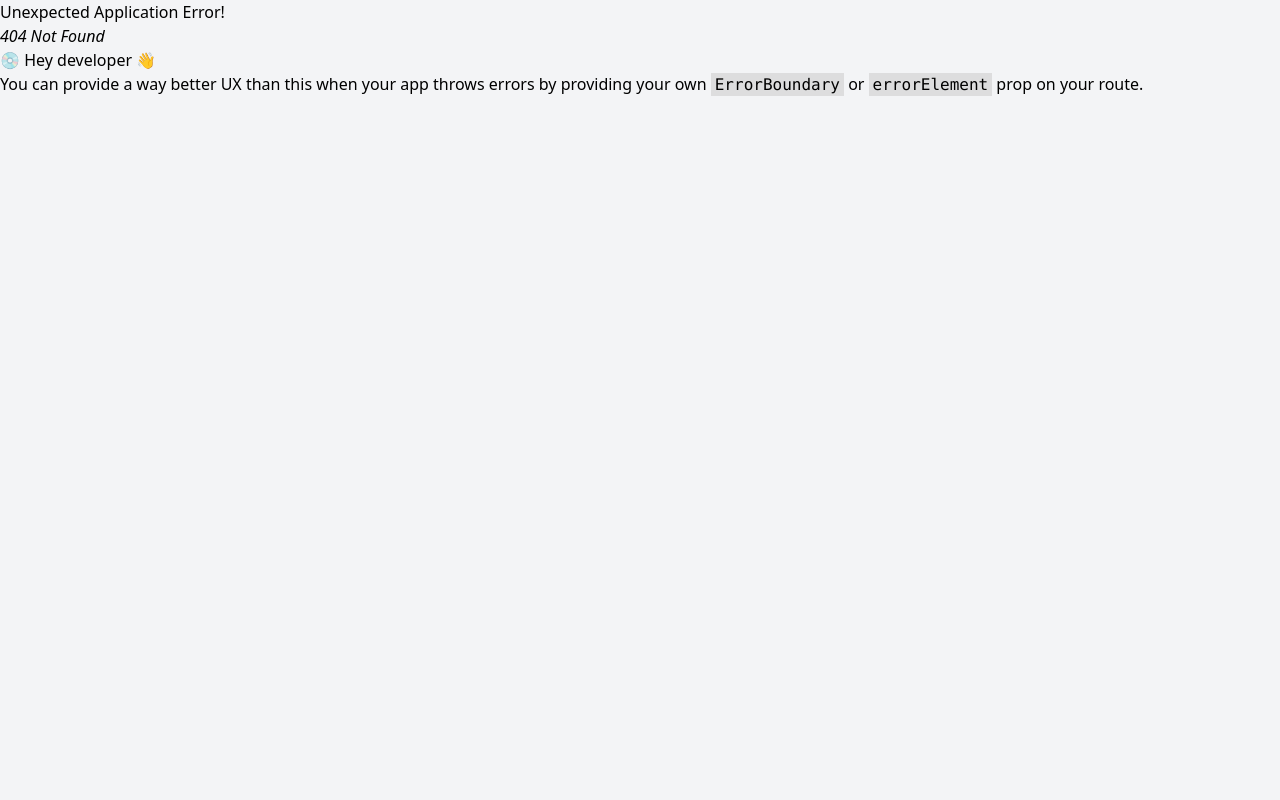
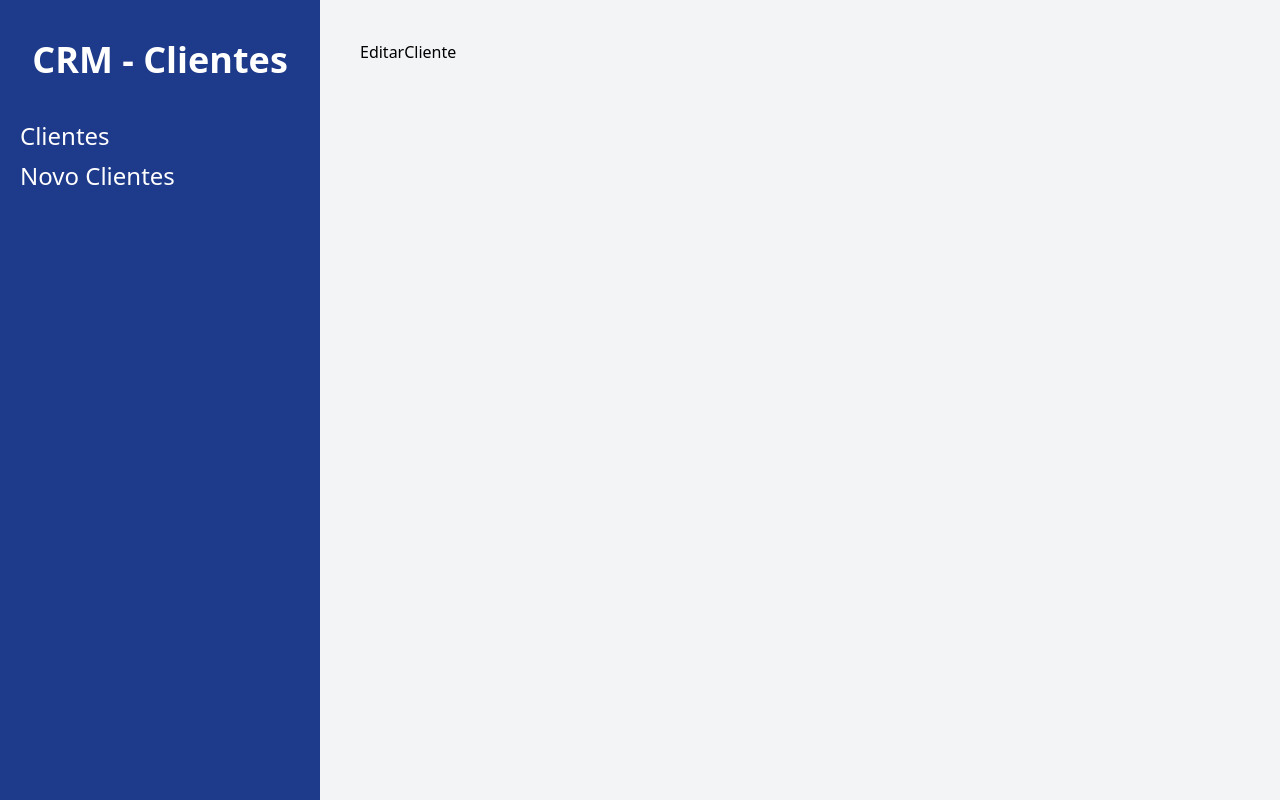
Before and after one commit to marshalmori/crm-react, a React (Vite) app: page /clientes/1/editar in a window 1280 px wide. Before the commit this address had no page. Built offline with nearby package versions, Linux system fonts and the light colour scheme.

Commit message:
Editar cliente com useParams para recuperar o id

```diff
--- a/src/components/Cliente.jsx
+++ b/src/components/Cliente.jsx
@@ -1,4 +1,8 @@
+import { useNavigate } from "react-router-dom";
+
 const Cliente = ({ cliente }) => {
+  const navigate = useNavigate();
+
   const { nombre, empresa, email, telefono, id } = cliente;
 
   return (
@@ -19,7 +23,11 @@
       </td>
 
       <td className="p-6 flex gap-3">
-        <button className="text-blue-600 hover:text-blue-900 uppercase font-bold text-xs">
+        <button
+          type="button"
+          className="text-blue-600 hover:text-blue-900 uppercase font-bold text-xs"
+          onClick={() => navigate(`/clientes/${id}/editar`)}
+        >
           Editar
         </button>
         <button className="text-red-600 hover:text-red-900 uppercase font-bold text-xs">
--- a/src/main.jsx
+++ b/src/main.jsx
@@ -8,6 +8,9 @@
 } from "./pages/NuevoCliente";
 import Index, { loader as clientesLoader } from "./pages/Index";
 import ErrorPage from "./components/ErrorPage";
+import EditarCliente, {
+  loader as editarClienteLoader,
+} from "./pages/EditarCliente";
 
 const router = createBrowserRouter([
   {
@@ -25,6 +28,11 @@
         element: <NuevoCliente />,
         action: nuevoClienteAction,
       },
+      {
+        path: "/clientes/:clienteId/editar",
+        element: <EditarCliente />,
+        loader: editarClienteLoader,
+      },
     ],
   },
 ]);
--- /dev/null
+++ b/src/pages/EditarCliente.jsx
@@ -0,0 +1,10 @@
+export async function loader({ params }) {
+  console.log(params);
+  return null;
+}
+
+const EditarCliente = () => {
+  return <div>EditarCliente</div>;
+};
+
+export default EditarCliente;
```
